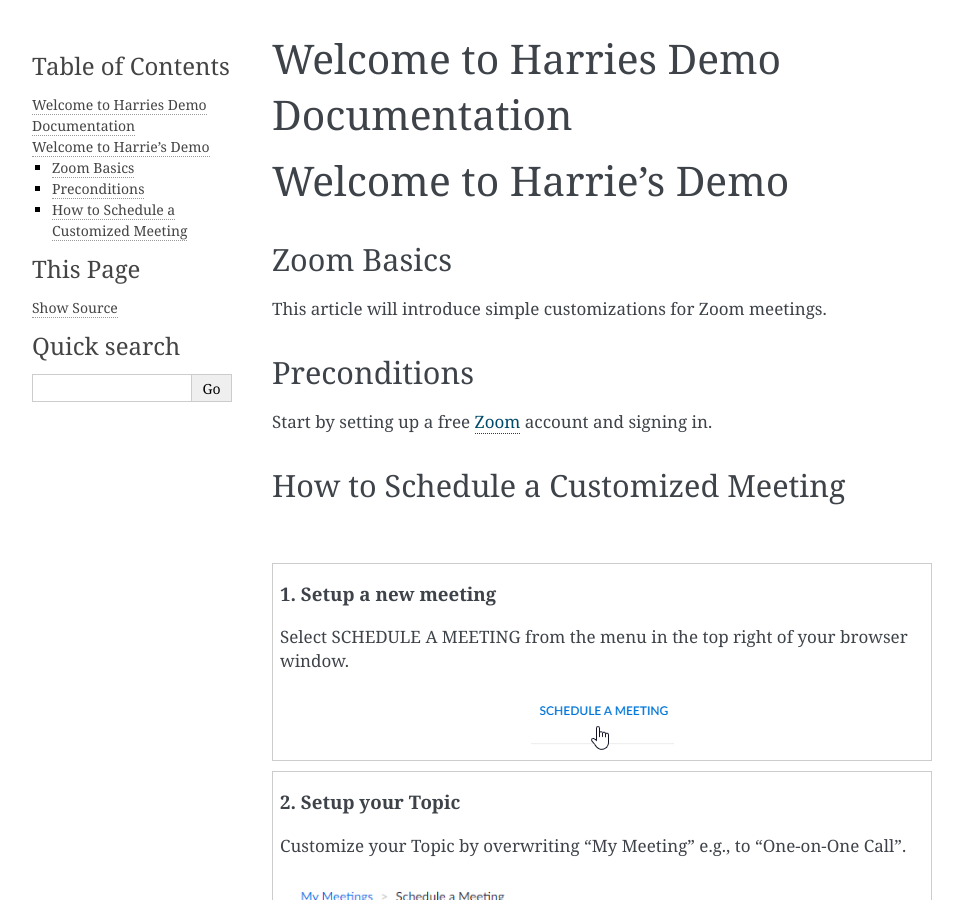
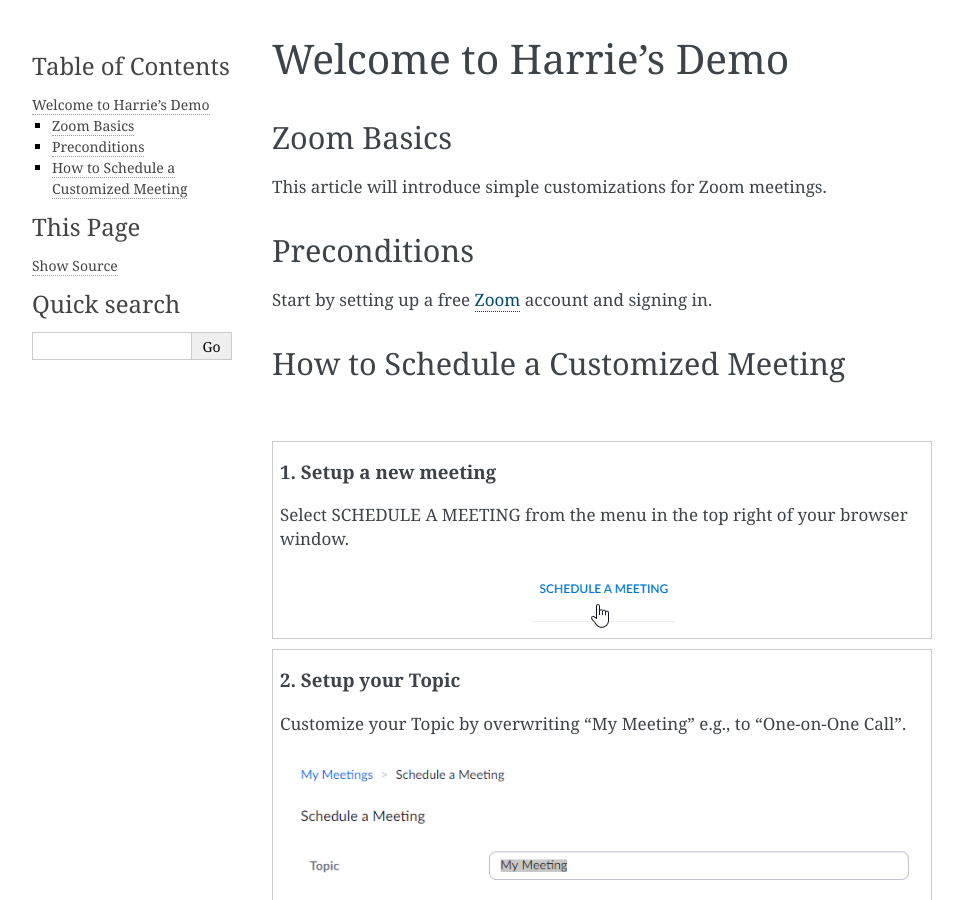
Before and after one commit to m4sterbunny/Demo, a Sphinx documentation site: the page built from source/index.rst, in a window 1280 px wide and 900 px high. Shown: the whole window, without its empty margins (148-1111 px from the left). Built offline with Sphinx 7.4.7, drawn with Linux system fonts in a browser that asks for light colours.

Commit message:
content updated

```diff
--- a/source/index.rst
+++ b/source/index.rst
@@ -1,5 +1,5 @@
-Welcome to Harries Demo Documentation
-=====================================
+Welcome to Harrie's Demo
+========================
 
 .. toctree::
    :maxdepth: 2
@@ -10,8 +10,7 @@
 .. _Zoom: https://www.zoom.us/freesignup/
 
 
-Welcome to Harrie's Demo
-========================
+
 
 .. toctree::
    :maxdepth: 2
```
